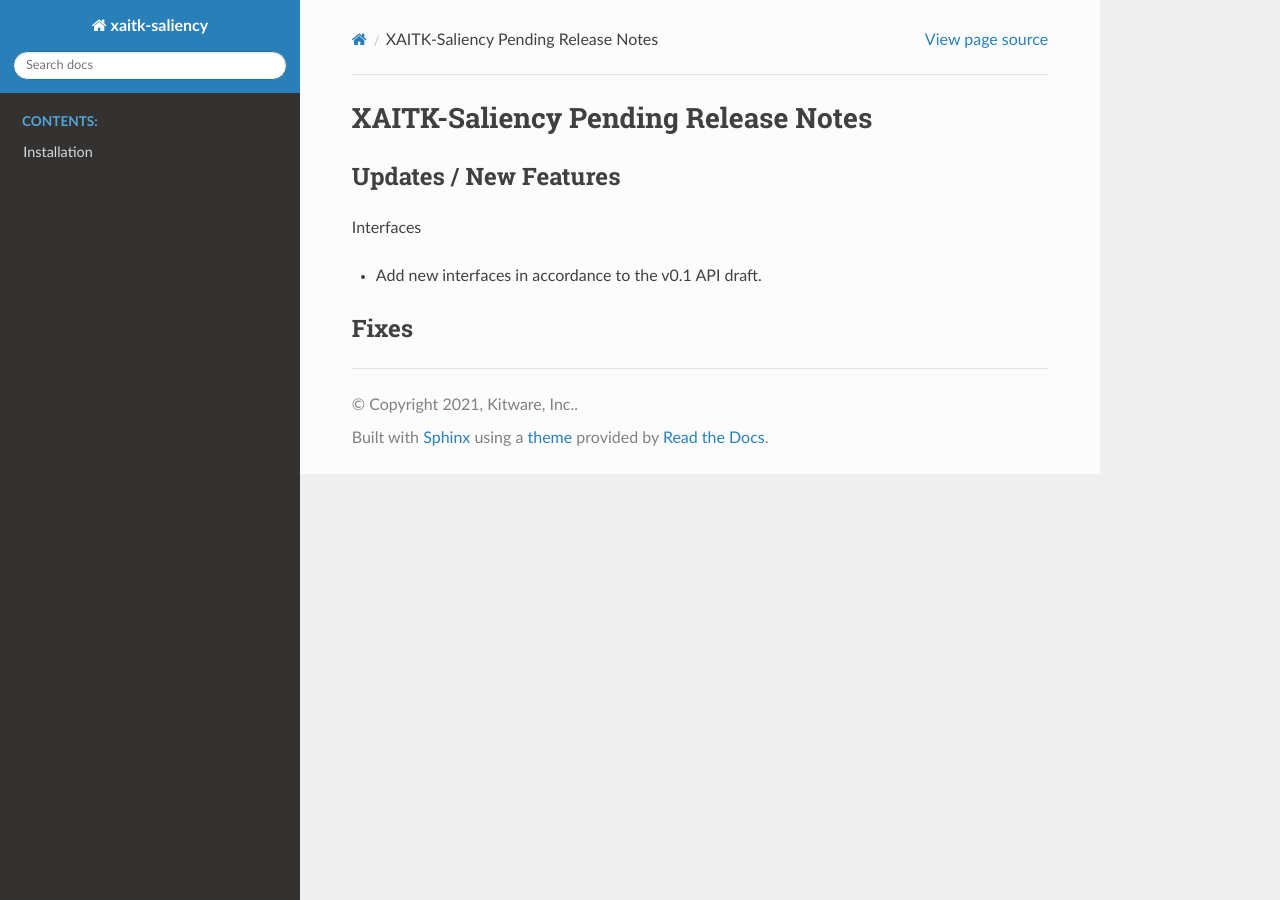
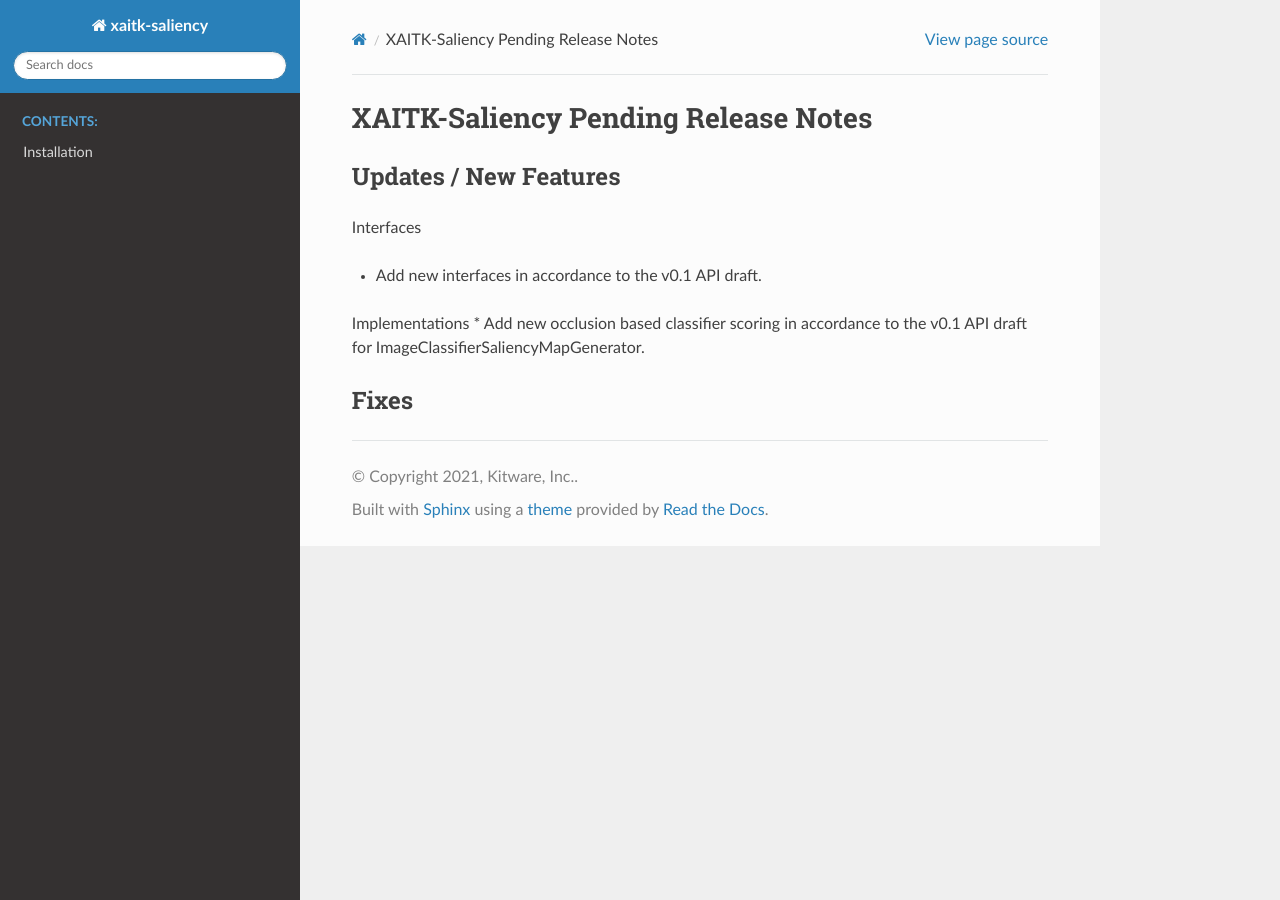
Before and after one commit to XAITK/xaitk-saliency, a Sphinx documentation site: the page built from docs/release_notes/pending_release.rst, in a window 1280 px wide. Built offline with Sphinx 7.4.7 and the Read the Docs theme 2.0.0, drawn with Linux system fonts in a browser that asks for light colours; pages that are not in the unit, such as notebooks, are missing from menus.

Commit message:
pending release notes + revert

```diff
--- a/docs/release_notes/pending_release.rst
+++ b/docs/release_notes/pending_release.rst
@@ -10,5 +10,9 @@ Interfaces
 * Add new interfaces in accordance to the v0.1 API draft.
 
 
+Implementations
+* Add new occlusion based classifier scoring in accordance to the v0.1 API draft for ImageClassifierSaliencyMapGenerator.
+
+
 Fixes
 -----
```
